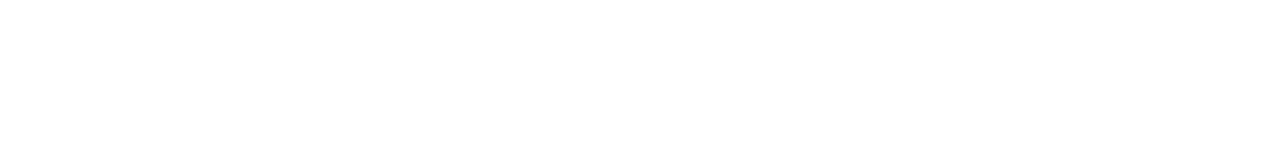
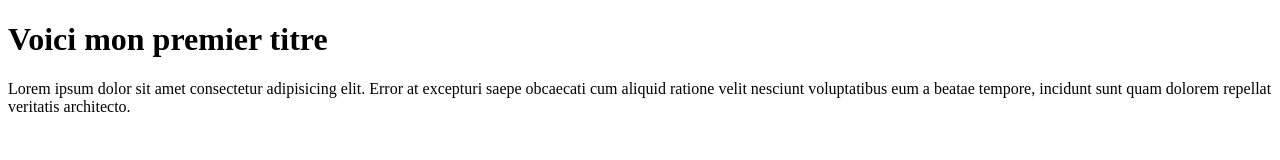
Before and after one commit to Marouen38/mon-projet-local, a plain HTML site: page index.html in a window 1280 px wide. Drawn offline with Linux system fonts and the light colour scheme.

Commit message:
third commit

```diff
--- a/index.html
+++ b/index.html
@@ -7,6 +7,7 @@
     <title>Document</title>
 </head>
 <body>
-
+    <h1>Voici mon premier titre</h1>
+    <p>Lorem ipsum dolor sit amet consectetur adipisicing elit. Error at excepturi saepe obcaecati cum aliquid ratione velit nesciunt voluptatibus eum a beatae tempore, incidunt sunt quam dolorem repellat veritatis architecto.</p>
 </body>
 </html>
```
